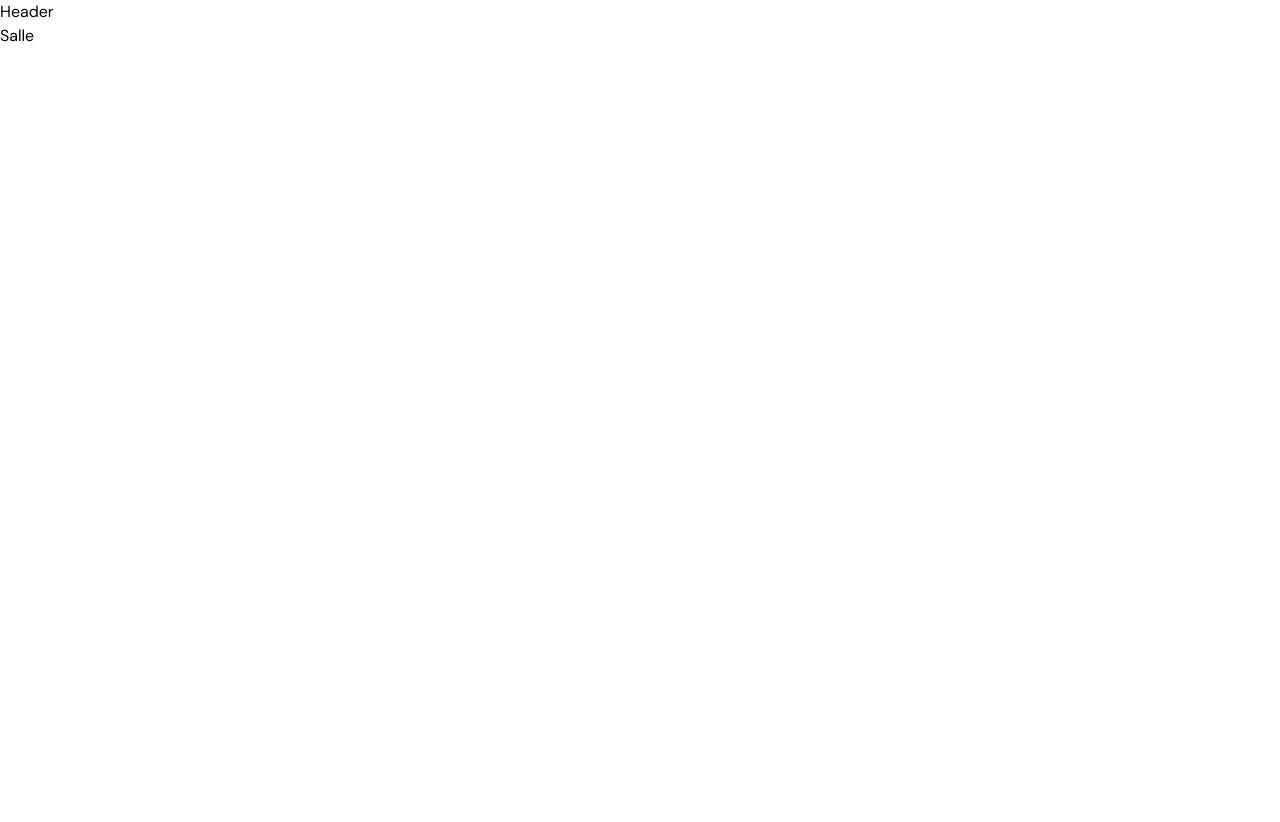
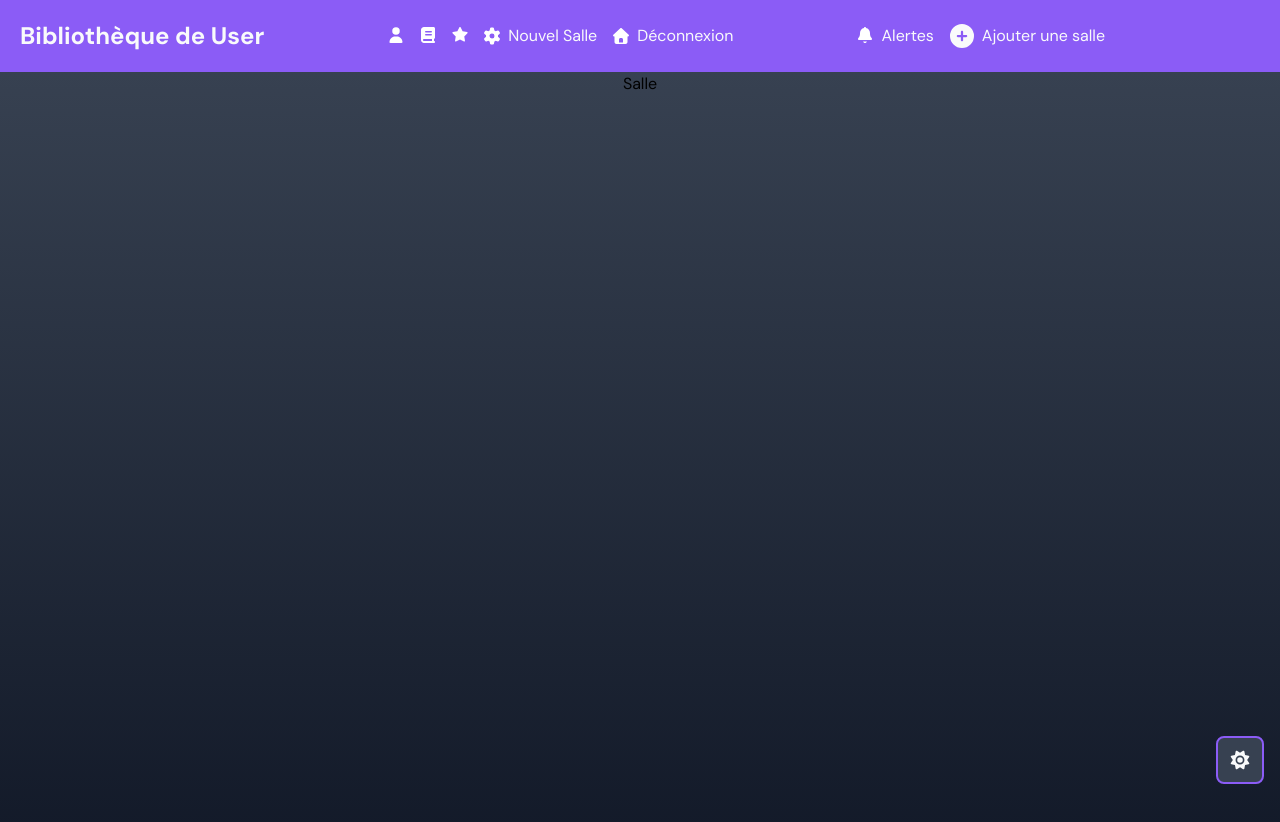
Before and after one commit to LLafforgue/bibliotheque-front, a React (Create React App) app: page /espaces/1 in a window 1280 px wide. Shown: the top 822 px of the page. Before the commit the page ends 800 px from the top, so only its background shows below. Built offline with nearby package versions, Linux system fonts and the light colour scheme.

Commit message:
#10 création du header

```diff
--- a/src/App.jsx
+++ b/src/App.jsx
@@ -1,5 +1,7 @@
 import { createBrowserRouter, Outlet, RouterProvider, useRouteError } from 'react-router-dom';
 import Accueil from './pages/accueil/Accueil';
+import Header from "./components/Header";
+
 
 const router = createBrowserRouter([
   {
@@ -9,10 +11,7 @@ const router = createBrowserRouter([
   },
   {
     path: '/espaces',
-    element :<>
-    <div>Header</div>
-    <Outlet/>
-    </>,
+    element : <PageEspaces/>,
     errorElement: <PageError/>,
     children : [
       {
@@ -27,18 +26,33 @@ const router = createBrowserRouter([
         path:':id',
         element: <div>Salle</div>
       },
+      {
+        path:'nouvel',
+        element: <div>Nouvel Salle</div>
+      }
   ]
   }
 ]);
 
 function PageError () {
   const error = useRouteError();
-  return (<div className='text-align'>
-  <h1 className='font-bold text-violet-500'>Une erreur est survenue</h1>
-  <p className='text-gray-800'>{error?.error?.toString() ?? error?.toString()}</p>
+  return (
+  <div className='min-h-screen flex flex-col justify-center items-center gap-4 bg-red-50 text-red-800 p-5'>
+  <h1 className='font-bold text-violet-500 '>Une erreur est survenue</h1>
+  <p className='text-gray-800 '>{error?.error?.toString() ?? error?.toString()}</p>
   </div>
 )
 }
+
+function PageEspaces() {
+  return (<>
+    <Header/>
+    <div className="min-h-screen flex flex-col justify-between items-center bg-gradient-to-b from-blue-50 dark:from-gray-700 to-blue-400 dark:to-gray-900 transition-colors duration-500 w-full">
+    <Outlet/>
+    </div>
+  </>)
+}
+
 
 function App() {
 
--- a/src/components/Header.jsx
+++ b/src/components/Header.jsx
@@ -0,0 +1,69 @@
+import React from "react";
+import { NavLink } from "react-router-dom";
+import ToggleDarkMode from "../hooks/ToggleDarkMode";
+import {motion} from 'framer-motion';
+import { FontAwesomeIcon } from '@fortawesome/react-fontawesome';
+import {faUser, faBook, faStar, faHouse, faBell, faCog, faPlusCircle, faPlus} from '@fortawesome/free-solid-svg-icons';
+import useMobile from "../hooks/UseMobile";
+
+
+export default function Header() {
+    const isMobile = useMobile();
+
+  return (
+    <div className="w-full p-5 bg-emerald-300 dark:bg-violet-500 text-gray-800 dark:text-gray-50">
+     <motion.div
+      initial={{ x: -50, opacity: 0 }}
+      animate={{ x: 0, opacity: 1 }}
+      transition={{ duration: 0.5 }}
+      className="flex justify-round items-center"
+     >
+      <h1 className="text-2xl font-bold">Bibliothèque de User</h1>
+
+      <nav className="mx-[10%] flex flex-wrap gap-4">
+        <NavLink to="/espaces/user" className="hover:underline">
+        <FontAwesomeIcon icon={faUser} className="h-4 w-4 dark:text-white"/>
+        </NavLink>
+
+        <NavLink to="/espaces" className="hover:underline">
+        <FontAwesomeIcon icon={faBook} className="h-4 w-4 dark:text-white"/>
+        </NavLink>
+
+        <NavLink to='/espaces/favoris' className="hover:underline">
+        <FontAwesomeIcon icon={faStar} className="h-4 w-4 dark:text-white"/>
+        </NavLink>
+
+        <NavLink to='/espaces/nouvel' className="flex gap-2 items-center hover:underline">
+        <FontAwesomeIcon icon={faCog} className="h-4 w-4 dark:text-white"/>
+        {isMobile||'Nouvel Salle'}
+        </NavLink>
+
+        <NavLink to='/' className="flex gap-2 items-center hover:underline">
+        <FontAwesomeIcon icon={faHouse} className="h-4 w-4 dark:text-white"/>
+        {isMobile||'Déconnexion'}
+        </NavLink>
+      </nav>
+
+    <div className="flex gap-2">
+        <motion.div
+        animate={{ rotate: [0, 10, 0] }}
+        transition={{
+            duration: 1.5,
+            ease: "easeInOut",
+            repeat: 2,
+            repeatType: "reverse",
+        }}>
+        <FontAwesomeIcon icon={faBell} className="h-4 w-4 dark:text-white"/>
+        </motion.div>
+        {isMobile||'Alertes'}
+    </div>
+    <div className="flex gap-2 ml-4">
+        <FontAwesomeIcon icon={faPlusCircle} className="h-6 w-6 text-gray-800 dark:text-gray-50 hover:scale-110 transition-transform cursor-pointer"/>
+        {isMobile||'Ajouter une salle'}
+    </div>
+    </motion.div>
+
+        <ToggleDarkMode allContainer={false} />
+    </div>
+  );
+}
--- a/src/hooks/ToggleDarkMode.jsx
+++ b/src/hooks/ToggleDarkMode.jsx
@@ -3,8 +3,9 @@ import { faMoon, faSun } from '@fortawesome/free-solid-svg-icons';
 import { FontAwesomeIcon } from '@fortawesome/react-fontawesome';
 import { motion } from 'framer-motion';
 
-function ToggleDarkMode() {
+function ToggleDarkMode({allContainer}) {
   const [darkMode, setDarkMode] = useState(true);
+  const toggleVariants = {};
 
   useEffect(() => {
     if (darkMode) {
@@ -26,7 +27,7 @@ function ToggleDarkMode() {
 
         <FontAwesomeIcon icon={darkMode ? faSun : faMoon}
         className='h-5 w-5 m-1'/>
-        {darkMode ? 'Mode clair' : 'Mode sombre'}
+        {allContainer&&(darkMode ? 'Mode clair' : 'Mode sombre')}
 
     </button>
     </div>
--- /dev/null
+++ b/src/hooks/UseMobile.jsx
@@ -0,0 +1,20 @@
+import { useEffect, useState } from "react"
+
+// hook/useMobile.js
+const MOBILE_BREAKPOINT = 1000
+
+export default function useMobile() {
+  const [isMobile, setIsMobile] = useState(false)
+
+  useEffect(() => {
+    if (typeof window === "undefined") return
+
+    const handleResize = () => setIsMobile(window.innerWidth < MOBILE_BREAKPOINT)
+
+    handleResize()
+    window.addEventListener("resize", handleResize)
+    return () => window.removeEventListener("resize", handleResize)
+  }, [])
+
+  return isMobile
+}
--- a/src/pages/Espaces.jsx
+++ b/src/pages/Espaces.jsx
@@ -0,0 +1,11 @@
+import React from "react";
+export default function Espaces() {
+
+    return (
+        <div className="min-h-screen flex flex-col justify-between items-center bg-gradient-to-b from-blue-50 dark:from-gray-700 to-blue-400 dark:to-gray-900 transition-colors duration-500">
+            <div className="w-full p-5 flex justify-center items-center">
+                <h2 className="text-3xl font-bold text-gray-800 dark:text-gray-200">Bienvenue dans vos espaces</h2>
+            </div>
+        </div>
+    )
+};
--- a/src/pages/accueil/Accueil.jsx
+++ b/src/pages/accueil/Accueil.jsx
@@ -46,7 +46,7 @@ function Accueil() {
         </div>
 
       <div>
-        <ToggleDarkMode />
+        <ToggleDarkMode allContainer={true} />
       </div>
     </div>
   )
--- a/src/pages/accueil/Login.jsx
+++ b/src/pages/accueil/Login.jsx
@@ -1,7 +1,9 @@
 import React from 'react'
+import { useNavigate } from 'react-router-dom';
 
 
 export default function Login ({setEmail, setPassword}) {
+    const navigate = useNavigate();
 
     return (<div className='w-80 p-5 border-2 rounded-md border-emerald-300 dark:border-violet-500 bg-violet-50 text-gray-800 dark:bg-gray-700'>
         <div className='flex flex-col gap-2 mt-2 justify-center items-center '>
@@ -13,6 +15,9 @@ export default function Login ({setEmail, setPassword}) {
         onSubmit={(e)=>{
             e.preventDefault();
             console.log('submit', e);
+            setEmail('');
+            setPassword('');
+            navigate('/espaces', {replace:true});
         }}
         className='flex flex-col gap-2 mt-2 justify-center items-center '>
             <label htmlFor="email">
--- a/src/pages/accueil/Register.jsx
+++ b/src/pages/accueil/Register.jsx
@@ -1,7 +1,9 @@
 import React, {useState} from 'react'
+import { useNavigate } from 'react-router-dom';
 
 export default function Register ({email, password}) {
     const [user, setUser] = useState({email, password});
+    const navigate = useNavigate();
 
     return (
     <div className='w-80 p-5 border-2 rounded-md border-emerald-300 dark:border-violet-500 bg-gray-50 text-gray-800 dark:bg-gray-700'>
@@ -14,6 +16,8 @@ export default function Register ({email, password}) {
         onSubmit={(e)=>{
             e.preventDefault();
             console.log(user);
+            setUser({name:'', email:'', password:''});
+            navigate('/espaces', {replace:true});
         }}
         className='flex flex-col gap-2 mt-2 justify-center items-center '>
             <label htmlFor="name">
```
